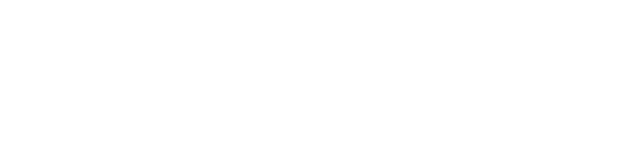
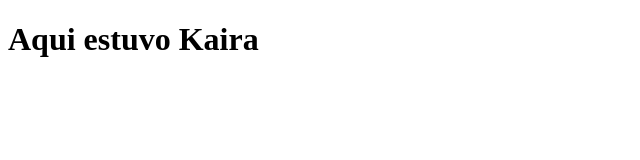
Before and after one commit to yohannavrojo/ejemplo, a plain HTML site: page index.html in a window 1280 px wide. Shown: the whole page, without its empty margins (0-640 px from the left). Drawn offline with Linux system fonts and the light colour scheme.

Commit message:
primer cambio

```diff
--- a/index.html
+++ b/index.html
@@ -7,6 +7,8 @@
     <title>Document</title>
 </head>
 <body>
-
+    <h1>
+        Aqui estuvo Kaira
+    </h1>
 </body>
 </html>
```
